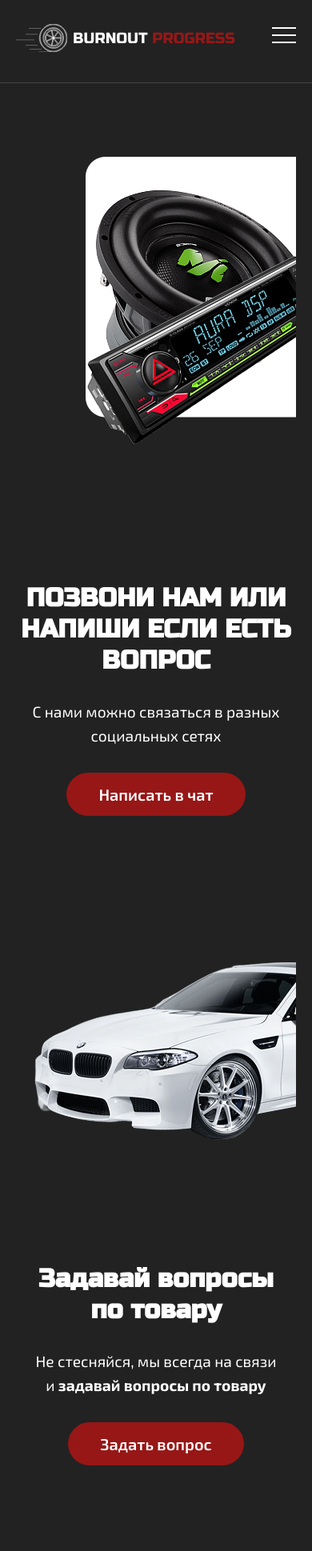
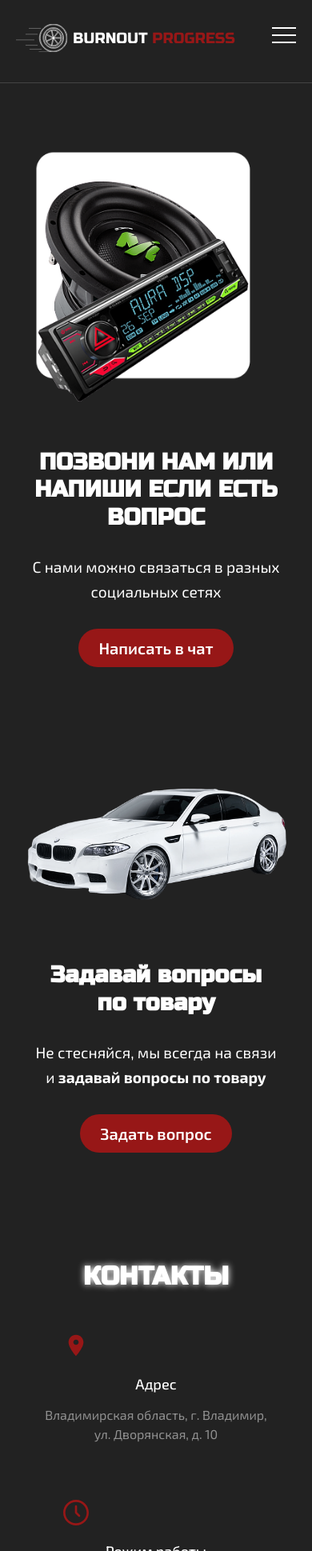
Before and after one commit to shachir1337/proekt, a PHP site: page /Contacts.html in a window 390 px wide; the page is wider, and only the part inside the window is pictured. Shown: the top 1939 px of that part at 80% size. Run offline with PHP 8.4, Linux system fonts and the light colour scheme.

Commit message:
Add files via upload

```diff
--- a/Contacts.css
+++ b/Contacts.css
@@ -102,7 +102,14 @@
     position: relative;
     min-height: 400px;
     border-radius: 20px;
-    overflow: hidden;
+    overflow: visible;
+}
+
+.image-container img {
+    width: 100%;
+    height: auto;
+    border-radius: 20px;
+    object-fit: contain; /* Сохраняем пропорции */
 }
 
 .content {
@@ -150,6 +157,7 @@
     }
 
     .image-container {
+        min-height: auto !important;
         width: 100%;
         min-height: 300px;
     }
@@ -230,6 +238,11 @@
     gap: 40px 30px;
 }
 
+.contact-grid img {
+    margin-right: 200px;
+    top: 150px;
+}
+
 .contact-card {
     display: flex;
     gap: 20px;
@@ -291,13 +304,72 @@
 }
 
 @media (max-width: 768px) {
+    .contact-section {
+        display: flex;
+        flex-direction: column;
+        margin: 60px auto;
+    }
+
     .contact-grid {
-        grid-template-columns: 1fr;
+        display: flex;
+        flex-direction: column;
+        order: 2; /* Перемещаем контент под фото */
+    }
+
+    /* Изменяем порядок элементов */
+    .contact-card:nth-child(1) { order: 1; } /* Адрес */
+    .contact-card:nth-child(3) { order: 2; } /* Почта 1 */
+    .contact-card:nth-child(2) { order: 3; } /* Режим работы */
+    .contact-card:nth-child(4) { order: 4; } /* Почта 2 */
+
+    .contact-photo {
+        width: 100%;
+        margin: 0 -20px;
+        border-radius: 0;
+        order: 1; /* Фото сверху */
+    }
+
+    .social-icon {
+        left: 50%;
+        transform: translateX(-50%);
+        top: 235px;
+        gap: 25px;
+    }
+
+    .office-image {
+        margin-bottom: 20px;
+        min-height: 250px;
+    }
+
+
+    .contact-main-title {
+        font-size: 36px;
+        /* margin-bottom: 30px; */
+    }
+}
+
+@media (max-width: 480px) {
+    h2 {
+        font-size: 1.8rem;
+        line-height: 1.2;
+    }
+
+    .cta-button {
+        font-size: 16px;
+        padding: 12px 25px;
+    }
+    .image-container img {
+        width: 400px;
+        margin-left: -50px;
+        margin-bottom: -100px;
+    }
+    .image-cont img {
+        width: 350px;
+        margin-bottom: -50px;
     }
 
     .contact-main-title {
-        font-size: 36px;
-        margin-bottom: 30px;
+        font-size: 32px;
     }
 }
 
--- a/Contacts.html
+++ b/Contacts.html
@@ -54,7 +54,7 @@
         </section>
 
         <section class="section reverse">
-            <div class="image-container">
+            <div class="image-cont">
                 <img src="mat/BMWF10.png" alt="Квадратик">
             </div>
             <div class="content">
@@ -86,7 +86,7 @@
                     <h2 class="contact-main-title">КОНТАКТЫ</h2>
 
                     <div class="contact-grid">
-                        <div class="contact-card">
+                        <div class="contact-street">
                             <img src="mat/Локация.svg" class="contact-icon" alt="">
                             <div>
                                 <h3 class="contact-category">Адрес</h3>
@@ -97,7 +97,7 @@
                             </div>
                         </div>
 
-                        <div class="contact-card">
+                        <div class="contact-work">
                             <img src="mat/Часы.svg" class="contact-icon" alt="">
                             <div>
                                 <h3 class="contact-category">Режим работы</h3>
@@ -107,7 +107,8 @@
                             </div>
                         </div>
 
-                        <div class="contact-card">
+
+                        <div class="contact-email">
                             <img src="mat/Email.svg" class="contact-icon" alt="">
                             <div>
                                 <h3 class="contact-category">Почта 1</h3>
@@ -120,7 +121,7 @@
                             </div>
                         </div>
 
-                        <div class="contact-card">
+                        <div class="contact-emaill">
                             <img src="mat/Email 2.svg" class="contact-icon" alt="">
                             <div>
                                 <h3 class="contact-category">Почта 2</h3>
--- a/Zapchasti.css
+++ b/Zapchasti.css
@@ -224,10 +224,10 @@
     }
 
     .main-content {
-      padding-top: 60px;
+      padding-top: 20px;
     }
     .car-photo {
-        margin-top: -70px;
+        margin-top: 0;
         margin-left: 18px;
     }
   }
--- a/index.html
+++ b/index.html
@@ -48,7 +48,7 @@
         <div class="text-block animate__animated">
             <h1>ПРИВЕТСТВУЕМ ВАС<br>НА НАШЕМ САЙТЕ!</h1>
             <p>Здесь вы найдете подходящие<br> детали для своего авто</p>
-            <button class="order-button">Заказать детали</button>
+            <a href="Zapchasti.html" class="order-button">Заказать детали</a>
         </div>
     </div>
 
--- a/style.css
+++ b/style.css
@@ -241,6 +241,7 @@
     transition: all 0.3s ease;
     display: inline-block;
     white-space: nowrap;
+    text-decoration: none;
 }
 
 .text-block .order-button:hover {
@@ -407,6 +408,9 @@
 
     .all-brands {
         font-size: 1.2rem;
+    }
+    .order-button {
+        width: 80%;
     }
 }
 /* ОТВЕТЫ НА ЧАСТО ЗАДАВАЕМЫЕ ВОПРОСЫ */
```
Also changed, not shown: dostavka.html (+4 -5 lines), garant.css (+10 -1 lines).
